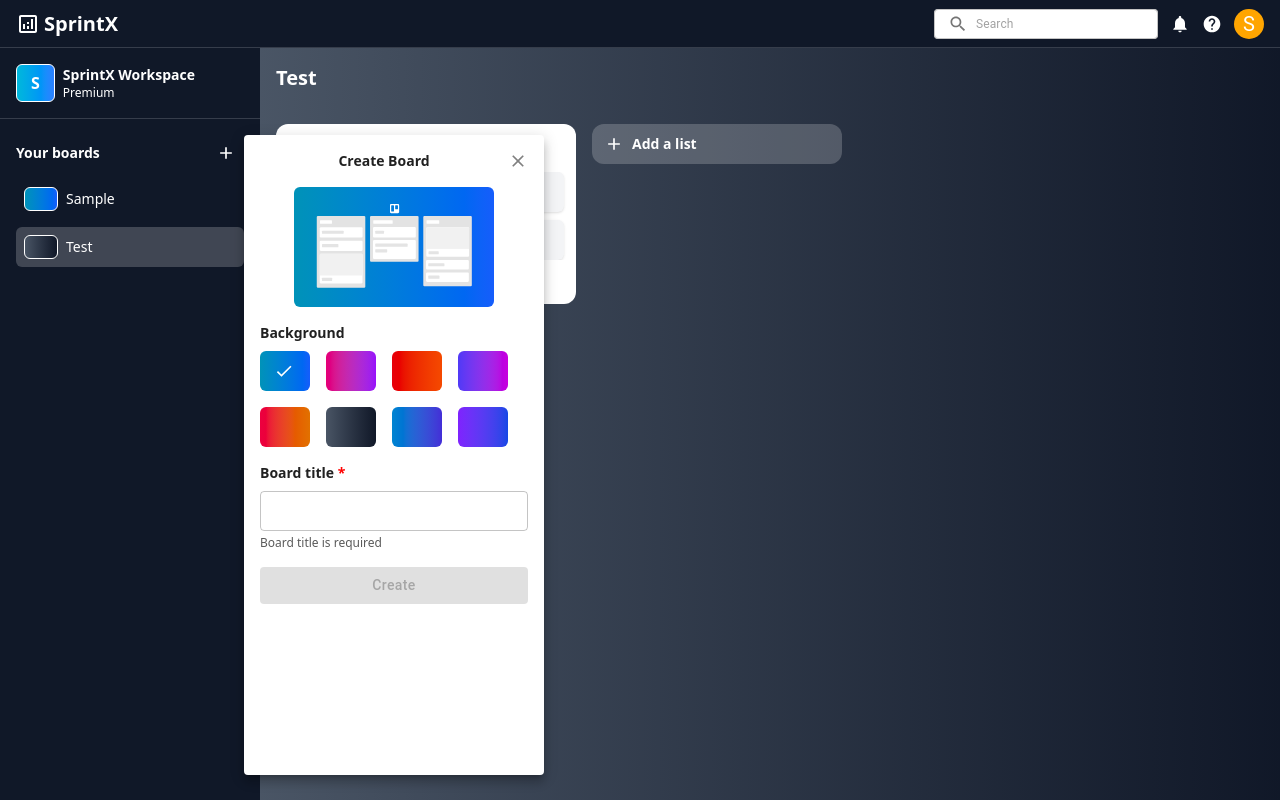
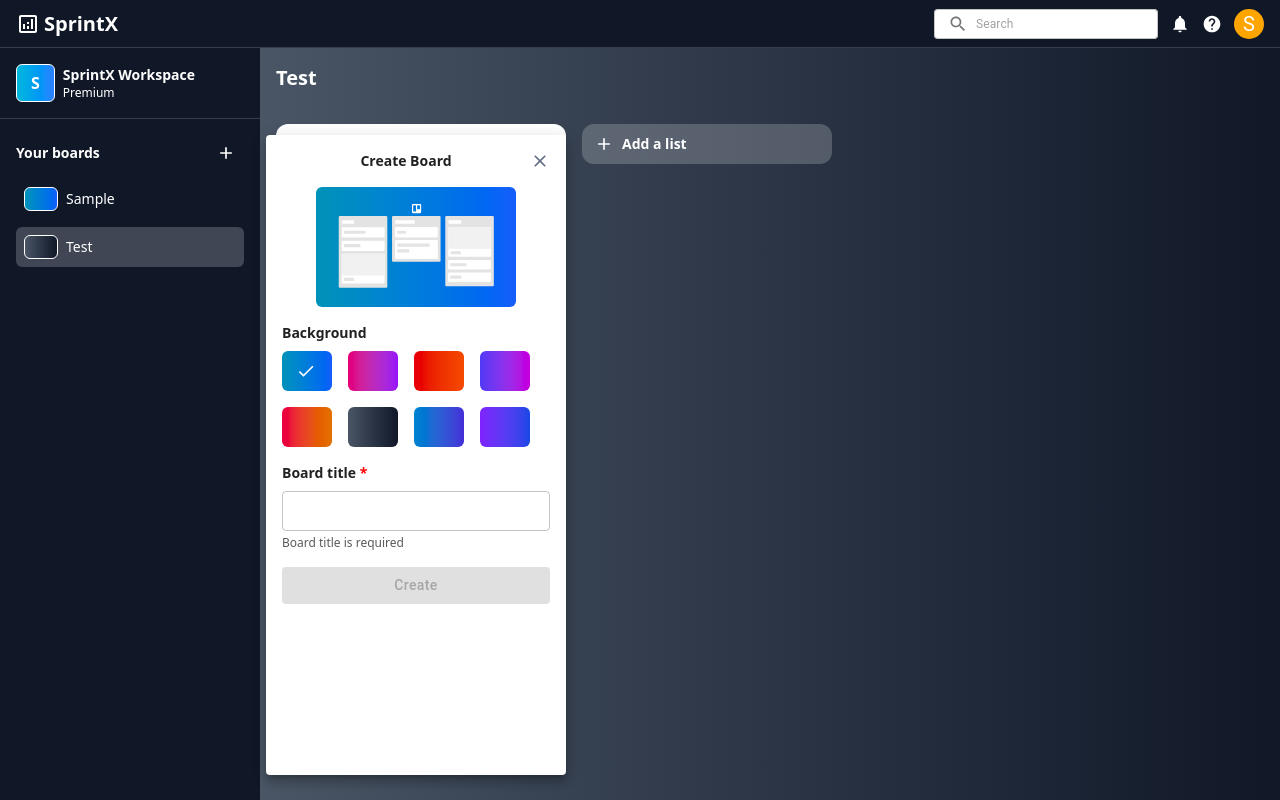
Before and after one commit to Surya1612/-sprintx-trello-clone, a React (Vite) app: page / in a window 1280 px wide. Both pictures are taken after a click on the button "Add". Built offline with nearby package versions, Linux system fonts and the light colour scheme.

Commit message:
fix: Style changes

```diff
--- a/src/components/board/AddBoardPopover.tsx
+++ b/src/components/board/AddBoardPopover.tsx
@@ -34,6 +34,7 @@ export const AddBoardPopover = ({
 }: TAddBoardProps) => {
   return (
     <Popover
+      sx={{ left: "22px" }}
       open={true}
       anchorEl={anchorEl}
       onClose={handleClose}
@@ -46,7 +47,7 @@ export const AddBoardPopover = ({
         horizontal: "left",
       }}
       PaperProps={{
-        style: { width: "300px", left: "20%" },
+        style: { width: "300px" },
         className: "p-4 h-[80vh] ",
       }}
     >
@@ -54,7 +55,14 @@ export const AddBoardPopover = ({
         <p className="font-semibold mx-auto text-sm">Create Board</p>
         <CloseIcon
           fontSize="small"
-          sx={{ color: "grey", cursor: "pointer" }}
+          sx={{
+            color: "#626f86",
+            cursor: "pointer",
+            "&:hover": {
+              backgroundColor: "#F4F4F5",
+              borderRadius: "8px",
+            },
+          }}
           onClick={handleClose}
         />
       </div>
--- a/src/components/board/AddColumn.tsx
+++ b/src/components/board/AddColumn.tsx
@@ -8,7 +8,7 @@ export const AddColumn = () => {
 
   return (
     <div className="p-4 flex gap-4">
-      <div className="bg-white w-[300px] rounded-xl min-h-[120px] max-h-[100vh] flex flex-col">
+      <div className="bg-white w-[290px] rounded-xl min-h-[120px] max-h-[100vh] flex flex-col">
         <p className="p-3 font-semibold">TO DO</p>
         <div className="flex flex-col gap-2 px-3 overflow-y-auto flex-grow">
           {tasks.length > 0 ? (
--- a/src/components/sidebar/Sidebar.tsx
+++ b/src/components/sidebar/Sidebar.tsx
@@ -75,7 +75,10 @@ export const Sidebar = () => {
             disableFocusRipple
             aria-label="Add"
             onClick={(e) => handleOpenBoard(e)}
-            sx={{ marginLeft: "auto", cursor: "pointer" }}
+            sx={{
+              marginLeft: "auto",
+              cursor: "pointer",
+            }}
           >
             <AddIcon fontSize="small" sx={{ color: "#FFF" }} />
           </IconButton>
```
